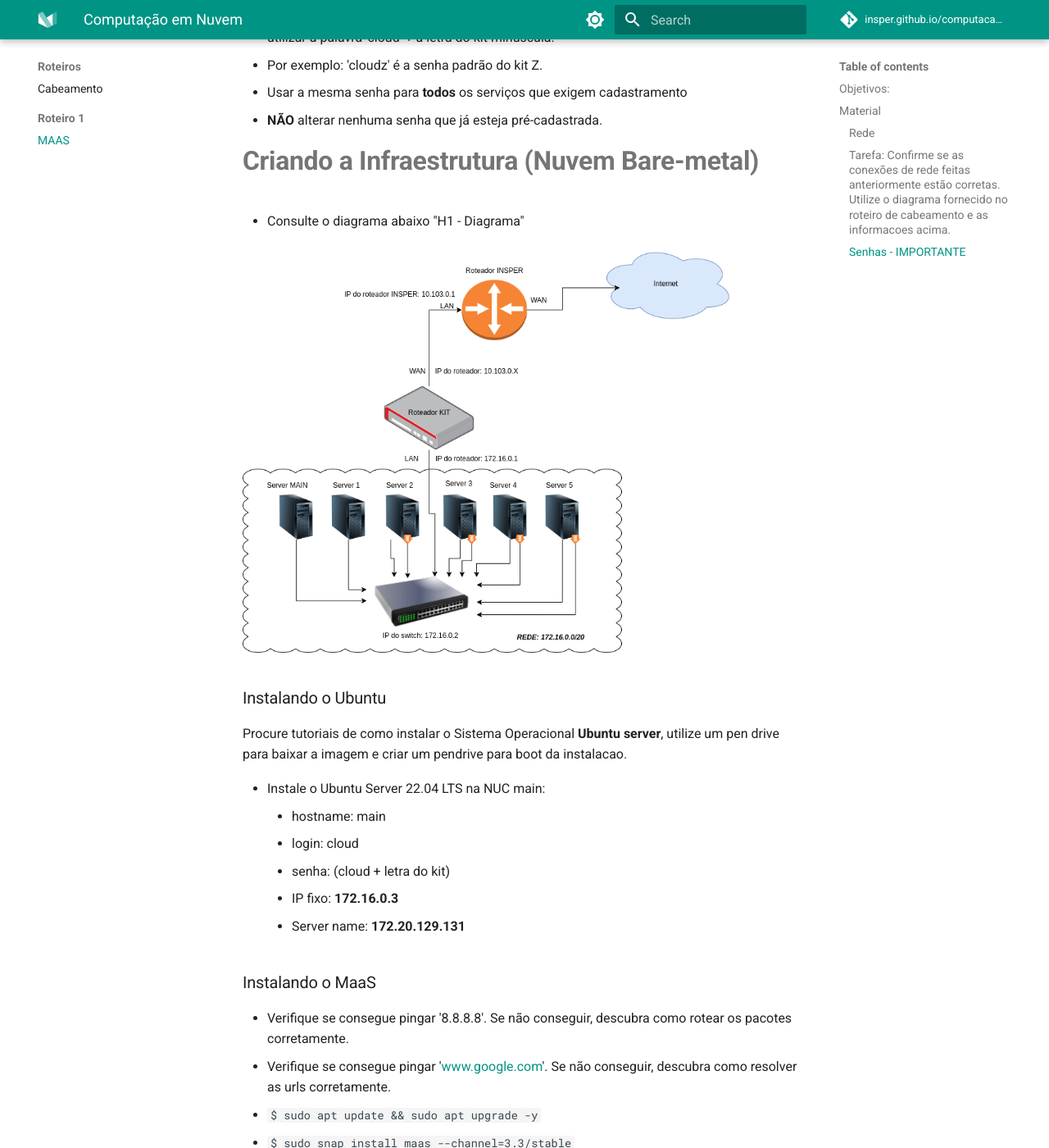
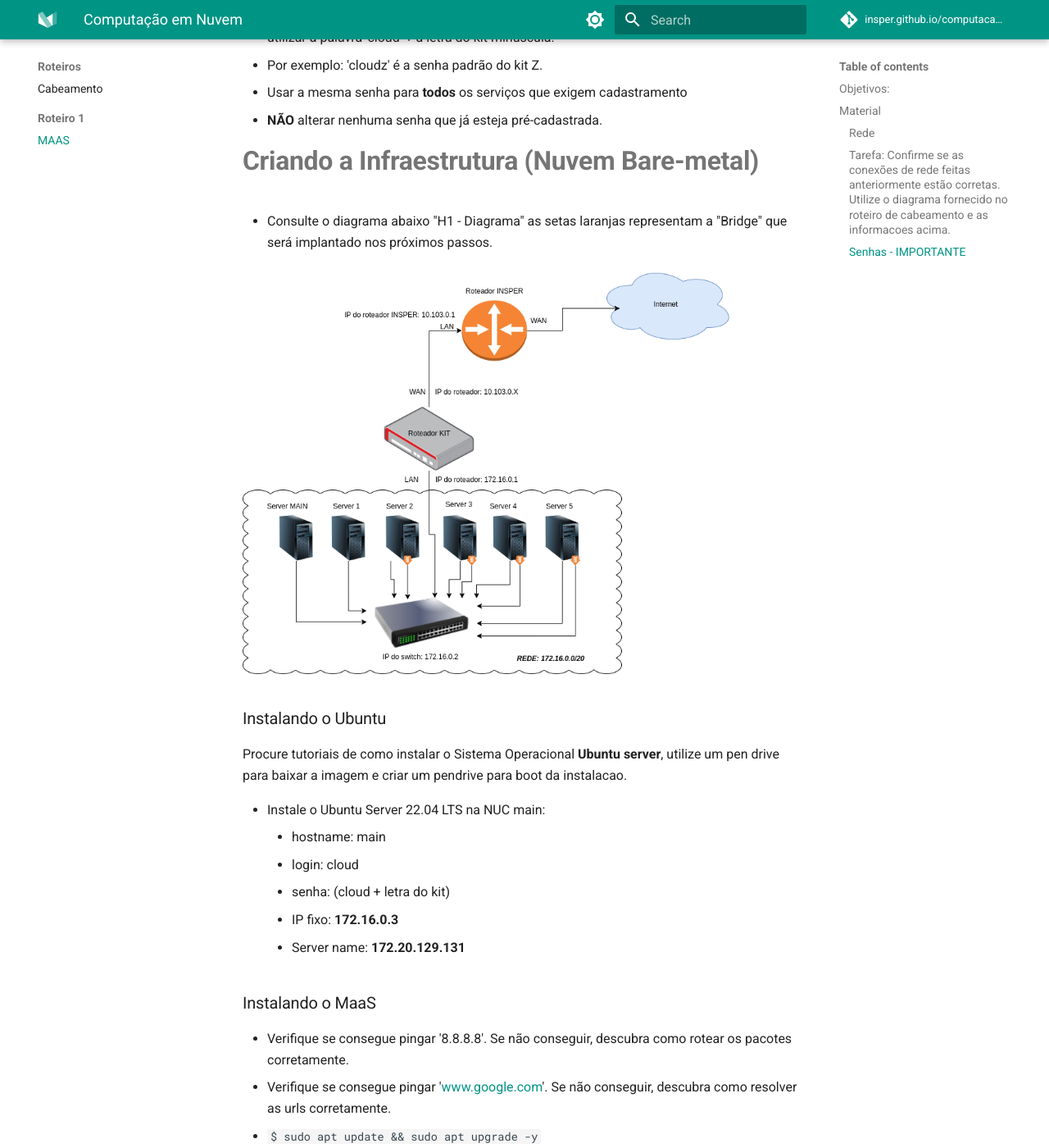
Before and after one commit to Insper/computacao-nuvem, an MkDocs documentation site: the page built from docs/roteiros/1.Bare_metal.md, in a window 1280 px wide and 1400 px high, scrolled down 1252 px. Shown: the whole window at 82% size. Built offline with MkDocs 1.6.1 and Material for MkDocs 9.7.7, drawn with Linux system fonts in a browser that asks for light colours; nearby versions of some CDN libraries; emoji names are drawn with the system emoji font; comment, search, counter and statistics services are not loaded; some of the changed lines change nothing that is shown; some of the changed text lies outside the part shown.

Commit message:
mod roteiro 1

````diff
--- a/docs/roteiros/1.Bare_metal.md
+++ b/docs/roteiros/1.Bare_metal.md
@@ -78,7 +78,7 @@ Cada kit possui um IP de entrada, verifique no dashboard do roteador.
 
 # **Criando a Infraestrutura (Nuvem Bare-metal)**
 
-* Consulte o diagrama abaixo "H1 - Diagrama"
+* Consulte o diagrama abaixo "H1 - Diagrama" as setas laranjas representam a "Bridge" que será implantado nos próximos passos.
 
 ![](../assets/images/arquit_KITs2.png){width=600}
 
@@ -105,7 +105,7 @@ Procure tutoriais de como instalar o Sistema Operacional **Ubuntu server**, util
 
 ### Acessando sua maquina remotamente.
 
-### :exclamation: :exclamation: :exclamation: faca o acesso utilizando SSH
+### Faça o acesso utilizando SSH
 
 ### Dentro da rede Local
 
@@ -193,7 +193,7 @@ Cadastre os hosts (machines) disponíveis. Server1 ate Server5
     2. A senha é = CloudComp6s!
     3. IP do AMT = 172.16.15.X (sendo X o id do server, por exemplo server1 = 172.16.15.1)
   * As NUCs irão comissionar automaticamente, realizando o boot via PXE na rede.
-  * :tea: **hora do Chá**, só aliviar o estômago um pouco. Chá também tem cafeína.
+  * **hora do Chá**, só aliviar o estômago um pouco. Chá também tem cafeína.
   * Todos os nós devem aparecer com o status **Ready**. Verificar se as características de hardware (cpu, memória, SSD e rede) foram detectados com sucesso.
   * Adicionar o Roteador como devices no Dashboard do MaaS
 
@@ -377,7 +377,7 @@ As imagens abaixo são da plataforma.
     1. O que são DHCP, DNS e gateway?
  -->
 
-## **Conclusão:** *SOMENTE PARA PENSAR* :exclamation: :exclamation: :exclamation:
+## **Conclusão:** *SOMENTE PARA PENSAR*
 
 ```
 
````
